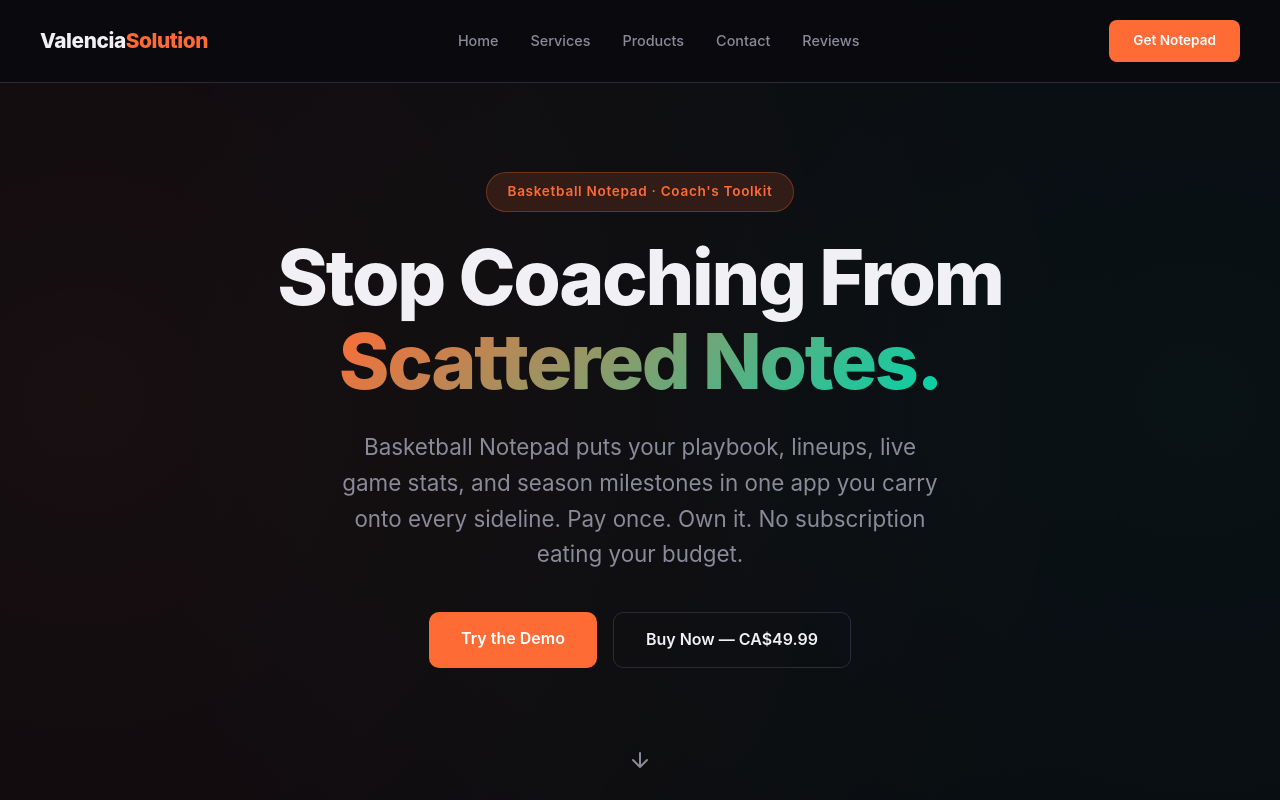
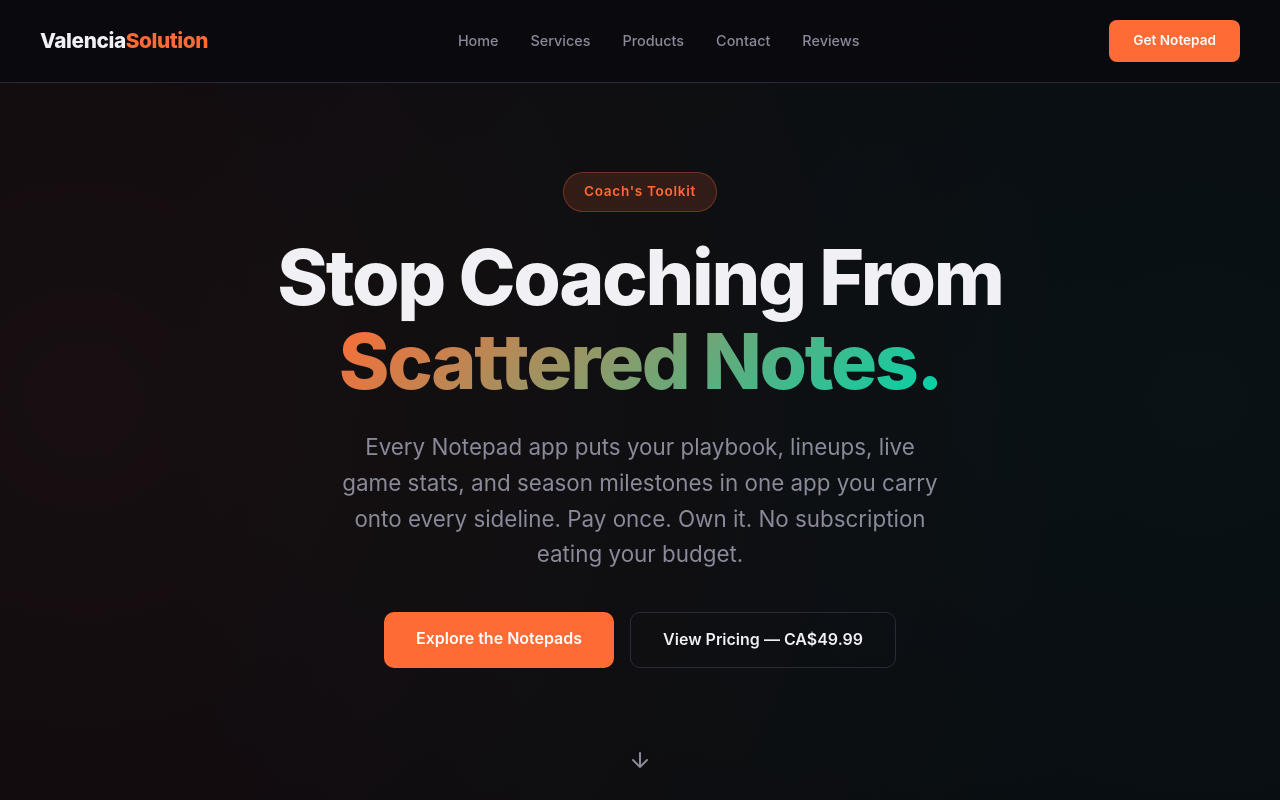
Before and after one commit to PapiJV/valenciasolution-website, a plain HTML site: page index.html in a window 1280 px wide. Shown: the top 800 px of the page. Drawn offline with Linux system fonts and the light colour scheme.

Commit message:
Generalize hero copy from Basketball-only to all four notepads
Title, hero badge, and hero paragraph no longer single out Basketball Notepad. Hero CTAs now link to #products so visitors pick their sport instead of landing straight on Basketball's demo/checkout. Badge simplified to just "Coach's Toolkit" per follow-up request.

```diff
--- a/index.html
+++ b/index.html
@@ -3,7 +3,7 @@
 <head>
     <meta charset="UTF-8">
     <meta name="viewport" content="width=device-width, initial-scale=1.0">
-    <title>Basketball Notepad by ValenciaSolution — Your Whole Sideline in One App</title>
+    <title>Coaching Notepads by ValenciaSolution — Your Whole Sideline in One App</title>
     <style>
         * { margin: 0; padding: 0; box-sizing: border-box; }
         :root {
@@ -754,12 +754,12 @@
     <!-- Section 1: Hero -->
     <section class="hero" id="hero">
         <div class="hero-content">
-            <div class="hero-badge">Basketball Notepad · Coach's Toolkit</div>
+            <div class="hero-badge">Coach's Toolkit</div>
             <h1>Stop Coaching From <span>Scattered Notes.</span></h1>
-            <p>Basketball Notepad puts your playbook, lineups, live game stats, and season milestones in one app you carry onto every sideline. Pay once. Own it. No subscription eating your budget.</p>
+            <p>Every Notepad app puts your playbook, lineups, live game stats, and season milestones in one app you carry onto every sideline. Pay once. Own it. No subscription eating your budget.</p>
             <div class="hero-buttons">
-                <a href="https://basketball-notepad-demo-5xv6.vercel.app" target="_blank" rel="noopener" class="btn btn-primary">Try the Demo</a>
-                <a href="https://buy.stripe.com/3cI00cg2y4BsfCG3Bb1RC08" target="_blank" rel="noopener" class="btn btn-secondary">Buy Now — CA$49.99</a>
+                <a href="#products" class="btn btn-primary">Explore the Notepads</a>
+                <a href="#products" class="btn btn-secondary">View Pricing — CA$49.99</a>
             </div>
         </div>
         <div class="scroll-indicator">
```
